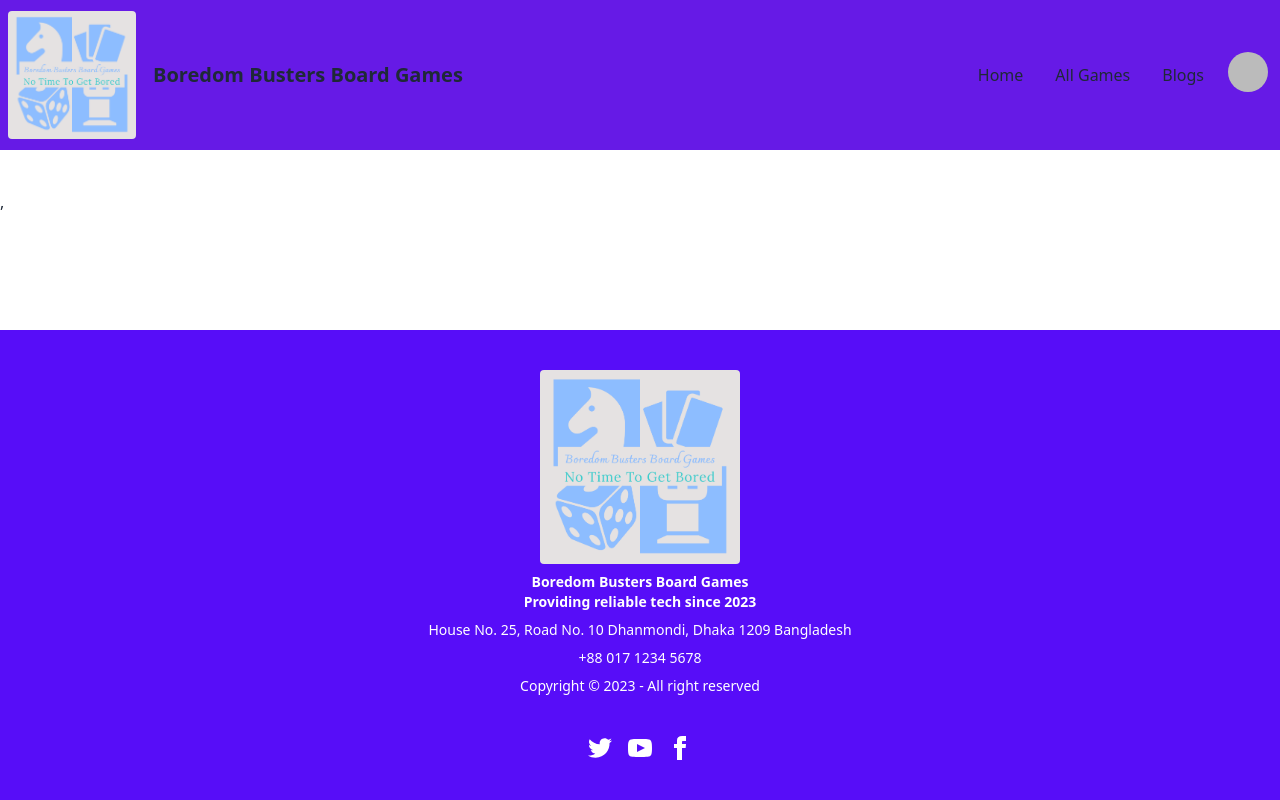
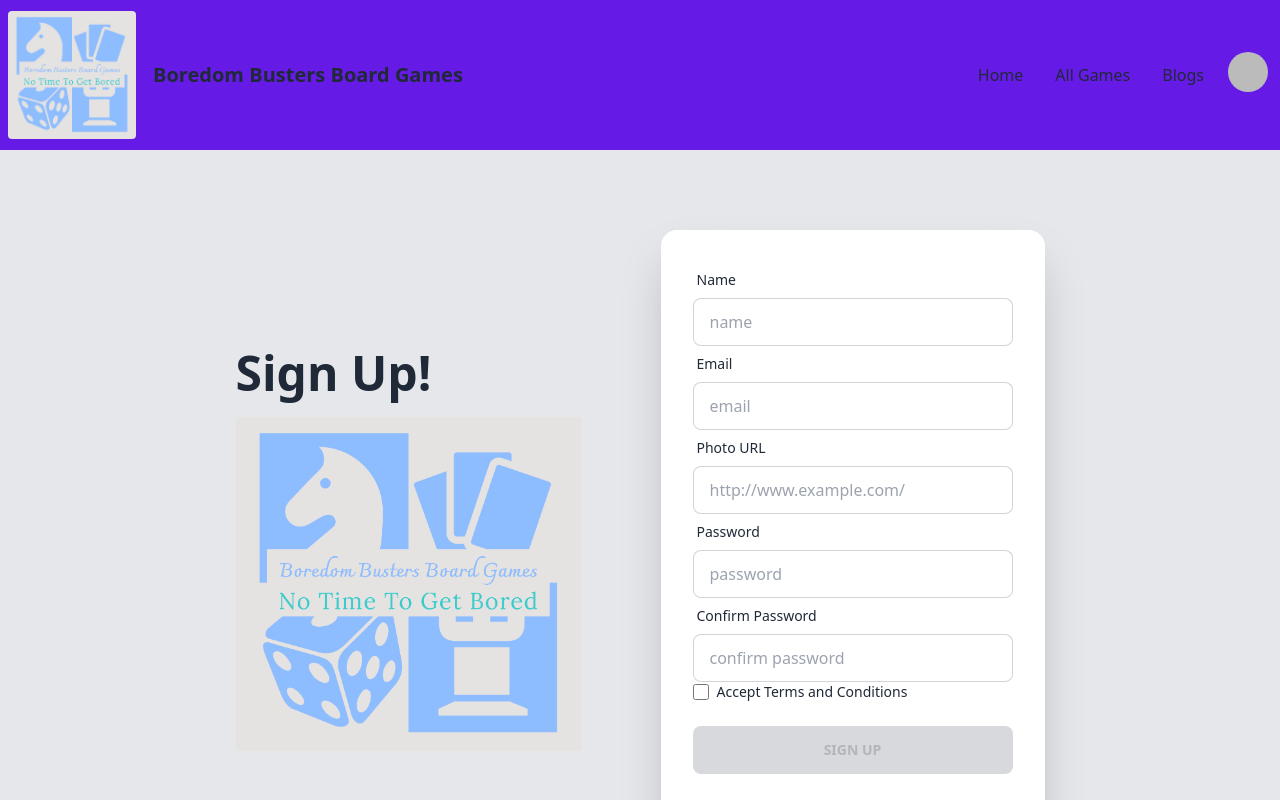
Before and after one commit to Amin0710/toy-marketplace-client, a React (Vite) app in the folder board-games-world/: page /add_game in a window 1280 px wide. Shown: the top 800 px of the page. Built offline with nearby package versions, Linux system fonts and the light colour scheme; no server answers; sample sign-in values are in the browser's storage.

Commit message:
more degin fix

```diff
--- a/board-games-world/src/Pages/Home/Banner/Banner.jsx
+++ b/board-games-world/src/Pages/Home/Banner/Banner.jsx
@@ -13,7 +13,7 @@ const Banner = () => {
 	}, []);
 
 	return (
-		<div className="flex items-center justify-center">
+		<div className="flex items-center justify-center mt-10">
 			<div className="container">
 				<Carousel>
 					{images.map((image, index) => (
--- a/board-games-world/src/Pages/Home/Home/Home.jsx
+++ b/board-games-world/src/Pages/Home/Home/Home.jsx
@@ -15,8 +15,20 @@ const Home = () => {
 	useEffect(() => {
 		if (from === "/login" || from === "/signup") {
 			if (mounted) {
-				toast.success("You are a logged in User.");
-				toast.info("Log out first before you use the login/signup page.");
+				toast(
+					<div className="alert alert-success">
+						<div>
+							<span>You are a logged in User.</span>
+						</div>
+					</div>
+				);
+				toast(
+					<div className="alert alert-info">
+						<div>
+							<span>Log out first before you use the login/signup page.</span>
+						</div>
+					</div>
+				);
 			}
 		}
 	}, [from, mounted]);
@@ -30,13 +42,15 @@ const Home = () => {
 			<ToastContainer
 				position="top-right"
 				autoClose={10000}
-				hideProgressBar
 				newestOnTop={false}
 				closeOnClick
 				rtl={false}
 				pauseOnFocusLoss
 				draggable
 				pauseOnHover
+				toastStyle={{
+					backgroundColor: "transparent",
+				}}
 			/>
 			<Banner></Banner>
 			<ShopByCategory></ShopByCategory>
--- a/board-games-world/src/Pages/OtherPages/AddGames.jsx
+++ b/board-games-world/src/Pages/OtherPages/AddGames.jsx
@@ -1,5 +1,169 @@
+import { useContext, useState } from "react";
+import { Link, useNavigate } from "react-router-dom";
+import logo from "../../assets/boredom-busters-board-games-logo.png";
+import { AuthContext } from "../../Providers/AuthProvider";
+
 const AddGames = () => {
-	return <div></div>;
+	const [error, setError] = useState("");
+	const { createUser } = useContext(AuthContext);
+	const navigate = useNavigate();
+	const [accepted, setAccepted] = useState(false);
+
+	const handleSignup = (event) => {
+		event.preventDefault();
+		const form = event.target;
+		const name = form.name.value;
+		const photo = form.photo.value;
+		const email = form.email.value;
+		const password = form.password.value;
+		const confirm = form.confirm.value;
+
+		setError("");
+
+		if (password !== confirm) {
+			setError("Your password did not match");
+			return;
+		} else if (password.length < 6) {
+			setError("password must be 6 characters or longer");
+			return;
+		} else if (!/(?=.*\d)(?=.*[a-z])(?=.*[A-Z])(?=.*\W)/.test(password)) {
+			setError(
+				"Password must contain at least one symbol, one uppercase letter, one lowercase letter, and one number"
+			);
+			return;
+		}
+
+		createUser(email, password, { displayName: name, photoURL: photo })
+			.then(() => {
+				navigate("/login", { replace: true });
+			})
+			.catch((error) => {
+				console.log(error);
+				if (error.code === "auth/email-already-in-use") {
+					setError("User already exists. Please login.");
+					return;
+				}
+
+				setError(
+					error.message || "Something went wrong. Please try again later."
+				);
+			});
+	};
+
+	const handleAccepted = (event) => {
+		setAccepted(event.target.checked);
+	};
+
+	return (
+		<div className="hero min-h-screen bg-gray-200 m-0">
+			<div className="hero-content flex-col lg:flex-row gap-20">
+				<div className="text-center lg:text-left">
+					<h1 className="text-5xl font-bold mb-5">Sign Up!</h1>
+					<img
+						src={logo}
+						height="400px"
+						width="400px"
+						alt=""
+						className="rounded hidden sm:block"
+					/>
+				</div>
+				<div className="card flex-shrink-0 w-full max-w-sm shadow-2xl bg-base-100">
+					<div className="card-body">
+						<form onSubmit={handleSignup}>
+							<div className="form-control">
+								<label className="label">
+									<span className="label-text">Name</span>
+								</label>
+								<input
+									type="text"
+									placeholder="name"
+									name="name"
+									className="input input-bordered"
+									required
+								/>
+							</div>
+							<div className="form-control">
+								<label className="label">
+									<span className="label-text">Email</span>
+								</label>
+								<input
+									type="text"
+									placeholder="email"
+									name="email"
+									className="input input-bordered"
+									required
+								/>
+							</div>
+							<div className="form-control">
+								<label className="label">
+									<span className="label-text">Photo URL</span>
+								</label>
+								<input
+									type="text"
+									placeholder="http://www.example.com/"
+									name="photo"
+									className="input input-bordered"
+									required
+								/>
+							</div>
+							<div className="form-control">
+								<label className="label">
+									<span className="label-text">Password</span>
+								</label>
+								<input
+									type="password"
+									placeholder="password"
+									name="password"
+									className="input input-bordered"
+									required
+								/>
+							</div>
+							<div className="form-control">
+								<label className="label">
+									<span className="label-text">Confirm Password</span>
+								</label>
+								<input
+									type="password"
+									placeholder="confirm password"
+									name="confirm"
+									className="input input-bordered"
+									required
+								/>
+							</div>
+							<div className="flex items-center">
+								<input
+									type="checkbox"
+									name="accept"
+									id="acceptCheckbox"
+									className="form-checkbox h-4 w-4 text-indigo-600 transition duration-150 ease-in-out"
+									onClick={handleAccepted}
+								/>
+								<label htmlFor="acceptCheckbox" className="ml-2 text-sm">
+									Accept Terms and Conditions
+								</label>
+							</div>
+							<div className="form-control mt-6">
+								<input
+									disabled={!accepted}
+									className="btn btn-primary"
+									type="submit"
+									value="Sign up"
+								/>
+							</div>
+						</form>
+						<p className="my-4 text-center">
+							Already have an account
+							<Link className="text-purple-600 font-bold" to="/login">
+								{" "}
+								Login
+							</Link>{" "}
+						</p>
+					</div>
+					<p className="text-red-700 text-center">{error}</p>
+				</div>
+			</div>
+		</div>
+	);
 };
 
 export default AddGames;
--- a/board-games-world/src/Pages/OtherPages/MyGames.jsx
+++ b/board-games-world/src/Pages/OtherPages/MyGames.jsx
@@ -1,7 +1,7 @@
-import { useLoaderData } from "react-router-dom";
+// import { useLoaderData } from "react-router-dom";
 
 const MyGames = () => {
-	const AllGames = useLoaderData();
+	// const AllGames = useLoaderData();
 	return <div></div>;
 };
 
--- a/board-games-world/src/Routes/PrivetRoutes.jsx
+++ b/board-games-world/src/Routes/PrivetRoutes.jsx
@@ -8,7 +8,7 @@ const PrivateRoute = ({ children }) => {
 
 	if (loading) {
 		return (
-			<div className="flex flex-col items-center justify-center">
+			<div className="flex flex-col items-center justify-center min-h-screen">
 				<div className="container my-5 py-5">
 					<div className="flex flex-col items-center">
 						<progress className="progress w-56 bg-red-500 mb-4"></progress>
--- a/board-games-world/src/Routes/PublicOnlyRoutes.jsx
+++ b/board-games-world/src/Routes/PublicOnlyRoutes.jsx
@@ -10,7 +10,7 @@ const PublicOnlyRoutes = ({ children }) => {
 		return (
 			<div className="flex flex-col items-center justify-center">
 				<div className="container my-5 py-5">
-					<div className="flex flex-col items-center">
+					<div className="flex flex-col items-center min-h-screen">
 						<progress className="progress w-56 bg-red-500 mb-4"></progress>
 						<progress className="progress w-56 bg-blue-500 mb-4"></progress>
 						<progress className="progress w-56 bg-white mb-4"></progress>
--- a/board-games-world/src/Routes/Routes.jsx
+++ b/board-games-world/src/Routes/Routes.jsx
@@ -26,7 +26,7 @@ const router = createBrowserRouter([
 				path: "login",
 				element: (
 					<PublicOnlyRoutes>
-						<Login></Login>,
+						<Login></Login>
 					</PublicOnlyRoutes>
 				),
 			},
@@ -34,7 +34,7 @@ const router = createBrowserRouter([
 				path: "signup",
 				element: (
 					<PublicOnlyRoutes>
-						<Signup></Signup>,
+						<Signup></Signup>
 					</PublicOnlyRoutes>
 				),
 			},
@@ -60,7 +60,7 @@ const router = createBrowserRouter([
 				path: "add_game",
 				element: (
 					<PrivateRoute>
-						<AddGames></AddGames>,
+						<AddGames></AddGames>
 					</PrivateRoute>
 				),
 			},
--- a/board-games-world/src/Shared/Navbar/Navbar.jsx
+++ b/board-games-world/src/Shared/Navbar/Navbar.jsx
@@ -17,7 +17,7 @@ const Navbar = () => {
 	};
 
 	return (
-		<div className="navbar  min-h-[150px] mb-10 flex items-center justify-center bg-[#661AE6]">
+		<div className="navbar  min-h-[150px] flex items-center justify-center bg-[#661AE6]">
 			<div className="container">
 				<div className="flex-1">
 					<div className="flex items-center">
```
